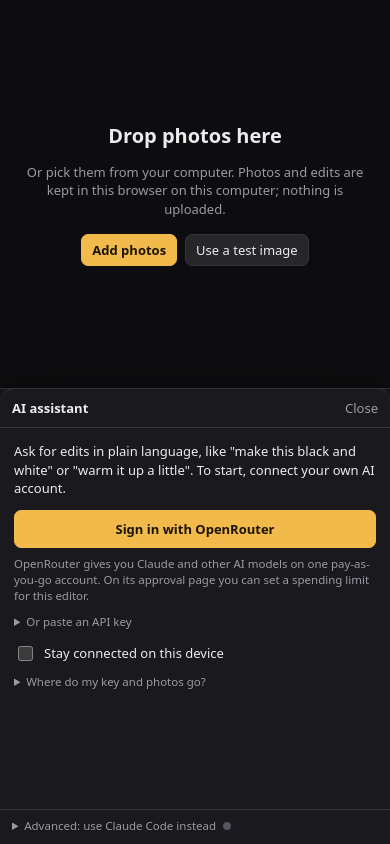
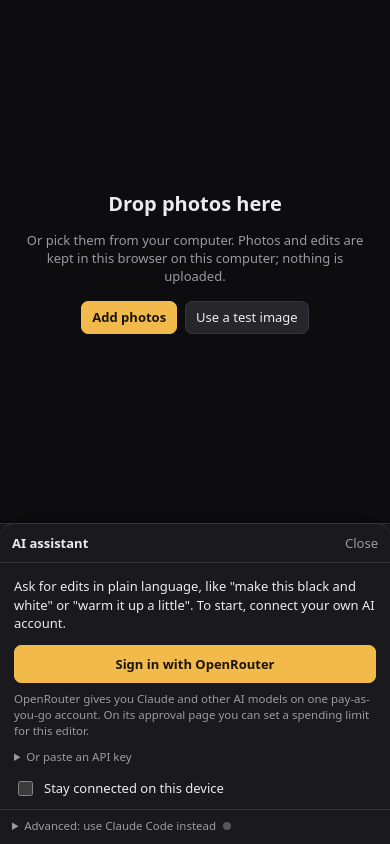
Before and after one commit to jeaniususa/CanvasShutter, a website built with Vite: page editor/index.html in a window 390 px wide. Both pictures are taken after a click on the button "Ask AI". Built offline with nearby package versions, Linux system fonts and the light colour scheme; no server answers.

Commit message:
Give the photo more of the screen on phones held upright
The photo area grows from 46% to 62% of the screen with a thinner
border, and the thumbnails move to the top of the controls. Desktop and
phones held sideways are unchanged.

Co-Authored-By: Claude Opus 5.5 <noreply@anthropic.com>

```diff
--- a/editor/src/main.ts
+++ b/editor/src/main.ts
@@ -440,7 +440,26 @@ document.addEventListener('visibilitychange', () => { if (document.visibilitySta
 addEventListener('pagehide', () => { stashUnsaved(); void saveNow(); });
 addEventListener('resize', schedule); // redraws the histogram; the photo keeps its size
 // Turning a phone or tablet swaps the layout, so there the photo is fitted again.
-matchMedia('(orientation: portrait)').addEventListener('change', () => { if (isTouchDevice()) { fitPreview(); schedule(); } });
+matchMedia('(orientation: portrait)').addEventListener('change', () => { placeFilmstrip(); if (isTouchDevice()) { fitPreview(); schedule(); } });
+
+/*
+ * On a phone held upright (or a narrow window) the thumbnails sit at the top of the controls, so the
+ * photo gets more of the screen. Everywhere else they stay under the photo. The strip is moved, not
+ * copied, so it keeps working as before.
+ */
+const narrow = matchMedia('(max-width: 760px)');
+const sideways = matchMedia('(max-height: 500px) and (orientation: landscape) and (pointer: coarse)');
+function placeFilmstrip() {
+  const strip = $('filmstrip'), panel = $('panel'), work = $('work');
+  const inPanel = narrow.matches && !sideways.matches;
+  if (inPanel && strip.parentElement !== panel) panel.querySelector('header.toolbar')!.after(strip);
+  else if (!inPanel && strip.parentElement !== work) work.insertBefore(strip, $('ai-open'));
+  else return;
+  if (isTouchDevice()) { fitPreview(); schedule(); } // the photo's area changed size
+}
+placeFilmstrip();
+narrow.addEventListener('change', placeFilmstrip);
+sideways.addEventListener('change', placeFilmstrip);
 
 $('open').addEventListener('click', () => fileInput.click());
 $('open-empty').addEventListener('click', () => fileInput.click());
--- a/editor/src/style.css
+++ b/editor/src/style.css
@@ -218,8 +218,12 @@ details.sub li + li { margin-top: 5px; }
 /* Narrow windows and phones held upright: the photo stays in view on top, the controls scroll underneath. */
 @media (max-width: 760px) {
   body { grid-template-columns: 1fr; grid-template-rows: auto minmax(0, 1fr); height: 100vh; height: 100dvh; }
-  #work { height: 46vh; height: 46dvh; }
-  #stage { padding: 12px; }
+  :root { --photo-h: 62vh; }
+  @supports (height: 1dvh) { :root { --photo-h: 62dvh; } } /* dvh: the part of the screen really visible */
+  #work { height: var(--photo-h); }
+  #stage { padding: 6px; }
+  /* The thumbnails move to the top of the controls here (see placeFilmstrip in main.ts). */
+  #panel > #filmstrip { border-top: none; border-bottom: 1px solid var(--line); }
   #panel { height: auto; min-height: 0; border-left: none; border-top: 1px solid var(--line); overscroll-behavior: contain; }
   #panel > header.toolbar { position: sticky; top: 0; z-index: 2; background: var(--panel); }
   #histogram { height: 56px; }
@@ -231,7 +235,7 @@ details.sub li + li { margin-top: 5px; }
   .film-item img { height: 44px; width: auto; }
   /* The chat takes the place of the controls, so the photo stays in view above it. */
   #ai-open { top: 8px; right: 8px; }
-  #chat { top: 46vh; top: 46dvh; left: 0; right: 0; bottom: var(--keyboard, 0px); width: auto; max-width: none; height: auto; border-width: 1px 0 0; border-radius: 14px 14px 0 0; }
+  #chat { top: var(--photo-h); left: 0; right: 0; bottom: var(--keyboard, 0px); width: auto; max-width: none; height: auto; border-width: 1px 0 0; border-radius: 14px 14px 0 0; }
   #chat.typing { top: 0; border-radius: 0; } /* the keyboard is up: use all the room above it */
   .chat-head:has(#chat-model:not([hidden])) strong { display: none; } /* room for the model's full name */
   #chat-model { max-width: none; }
```
Also changed, not shown: TESTING.md (+2 -0 lines).
